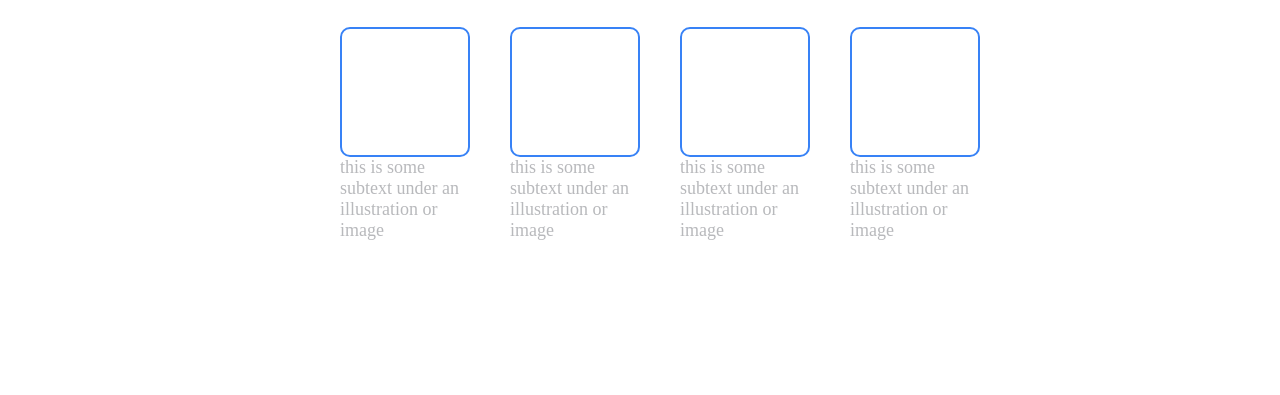
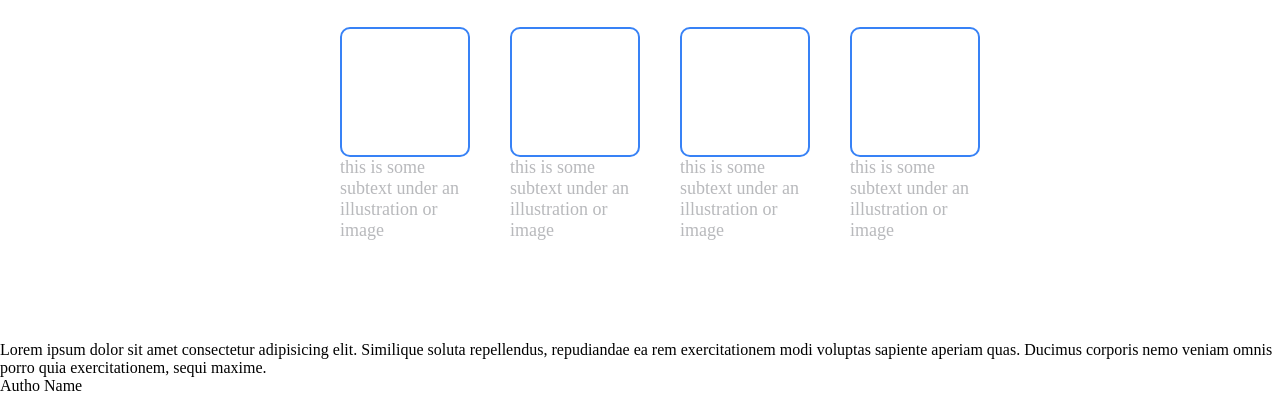
Before and after one commit to alex-7001/websites, a plain HTML site: page index.html in a window 1280 px wide. Shown: the part 482-877 px from the top of the page. Before the commit the page ends 823 px from the top, so only its background shows below. Drawn offline with Linux system fonts and the light colour scheme.

Commit message:
Added div structure and content

```diff
--- a/index.html
+++ b/index.html
@@ -50,5 +50,11 @@
       </div>
     </div>
   </div>
+  <div class="third-container">
+      <div class="content-container">
+        <p id="quote">Lorem ipsum dolor sit amet consectetur adipisicing elit. Similique soluta repellendus, repudiandae ea rem exercitationem modi voluptas sapiente aperiam quas. Ducimus corporis nemo veniam omnis porro quia exercitationem, sequi maxime.</p>
+        <p id="author">Autho Name</p>
+      </div>
+  </div>
 </body>
 </html>
```
